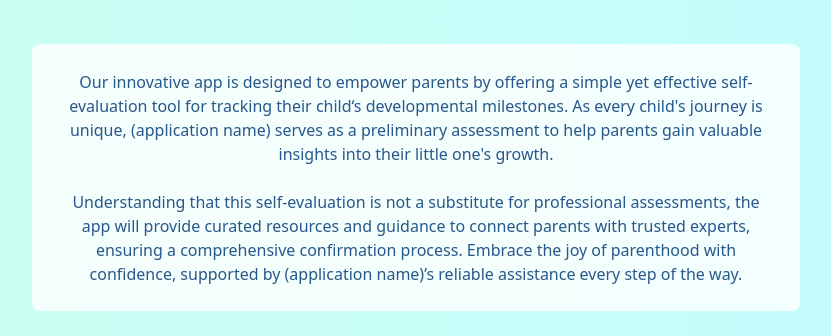
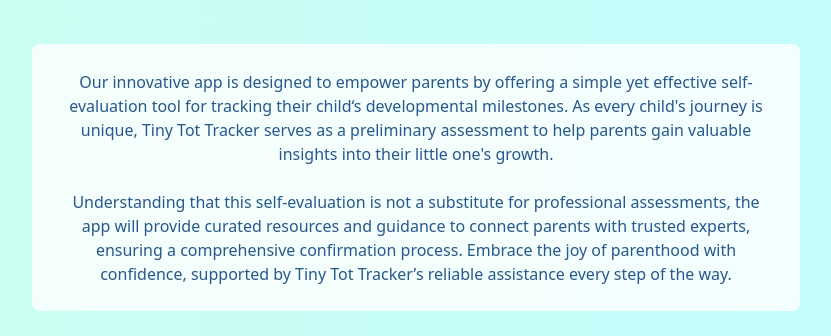
Before and after one commit to Ari-Jackson/hackathon-team-1, a React (Vite) app: page / in a window 1280 px wide. Shown: the part 744-1080 px from the top of the page, without its empty margins (224-1055 px from the left). Built offline with nearby package versions, Linux system fonts and the light colour scheme.

Commit message:
Updates About Me

```diff
--- a/src/Components/Home.jsx
+++ b/src/Components/Home.jsx
@@ -38,22 +38,22 @@ export default function Home() {
       </h2>
       <div
         id="about"
-      className="mt-12 text-center mx-64 p-[2%] bg-white text-[#002f70] opacity-80 rounded-lg">
+        className="mt-12 text-center mx-64 p-[2%] bg-white text-[#002f70] opacity-80 rounded-lg"
+      >
         <p>
           Our innovative app is designed to empower parents by offering a simple
           yet effective self-evaluation tool for tracking their child‘s
           developmental milestones. As every child&apos;s journey is unique,
-        (application name) serves as a preliminary assessment to help parents
+          Tiny Tot Tracker serves as a preliminary assessment to help parents
           gain valuable insights into their little one&apos;s growth.
           <br></br>
           <br></br>
-        Understanding
-        that this self-evaluation is not a substitute for professional
-        assessments, the app will provide curated resources and guidance to
-        connect parents with trusted experts, ensuring a comprehensive
-        confirmation process. Embrace the joy of parenthood with confidence,
-        supported by (application name)’s reliable assistance every step of the
-        way.
+          Understanding that this self-evaluation is not a substitute for
+          professional assessments, the app will provide curated resources and
+          guidance to connect parents with trusted experts, ensuring a
+          comprehensive confirmation process. Embrace the joy of parenthood with
+          confidence, supported by Tiny Tot Tracker’s reliable assistance every
+          step of the way.
         </p>
       </div>
     </div>
```
Lines whose indentation alone changed are shown as unchanged.
